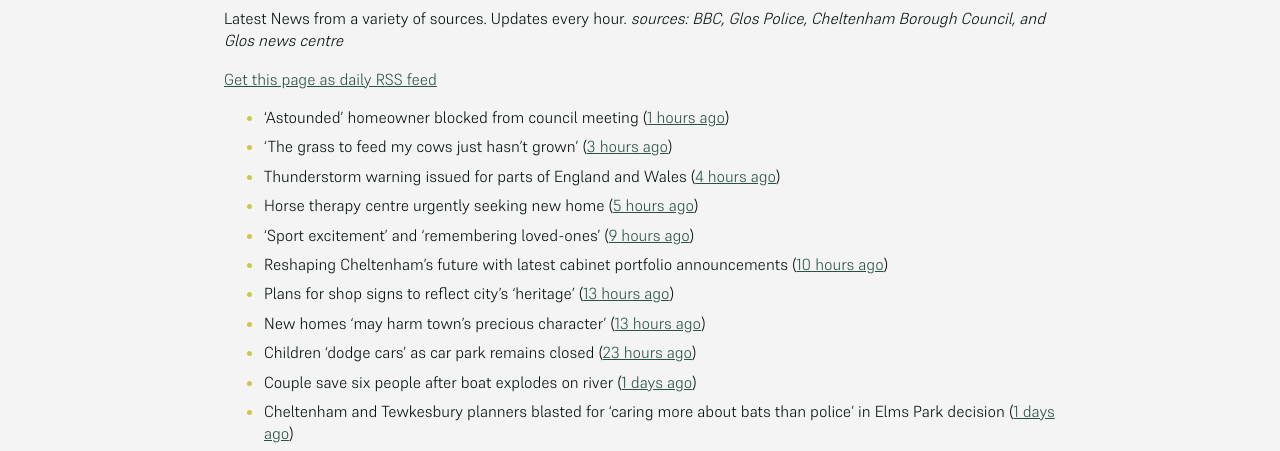
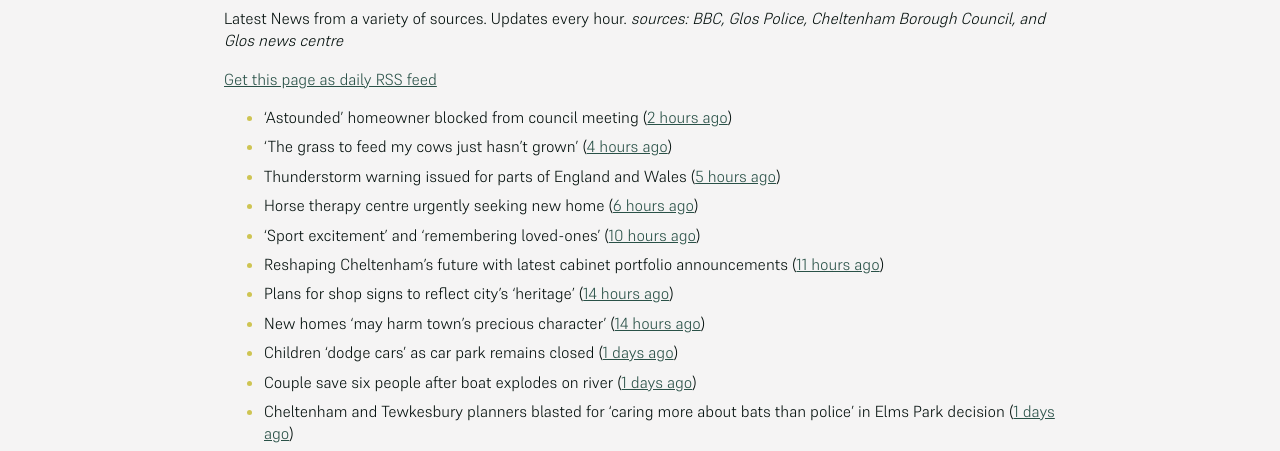
Before and after one commit to mat-0/cheltenham-open-data, a Jekyll site: the page built from _pages/news.md, in a window 1280 px wide. Shown: the part 266-717 px from the top of the page. Built offline with Jekyll 4.4.1, drawn with Linux system fonts in a browser that asks for light colours.

Commit message:
Updated 2025-06-06 19:58:02

```diff
--- a/_pages/news.md
+++ b/_pages/news.md
@@ -12,15 +12,15 @@ _sources: BBC, Glos Police, Cheltenham Borough Council, and Glos news centre_
 [Get this page as daily RSS feed](/daily.rss)
 
 <!-- news_marker starts -->
-- 'Astounded' homeowner blocked from council meeting ([1 hours ago](https://www.bbc.com/news/articles/c5y2zdd83deo))
-- 'The grass to feed my cows just hasn't grown' ([3 hours ago](https://www.bbc.com/news/articles/cr4zp51rk9ro))
-- Thunderstorm warning issued for parts of England and Wales ([4 hours ago](https://www.bbc.com/news/articles/cq851x1y9eqo))
-- Horse therapy centre urgently seeking new home ([5 hours ago](https://www.bbc.com/news/articles/clyqx775r2yo))
-- 'Sport excitement' and 'remembering loved-ones' ([9 hours ago](https://www.bbc.com/news/articles/cly379zl9qwo))
-- Reshaping Cheltenham’s future with latest cabinet portfolio announcements ([10 hours ago](https://www.cheltenham.gov.uk/news/article/3018/reshaping_cheltenhams_future_with_latest_cabinet_portfolio_announcements))
-- Plans for shop signs to reflect city's 'heritage' ([13 hours ago](https://www.bbc.com/news/articles/c77153njmlko))
-- New homes 'may harm town's precious character' ([13 hours ago](https://www.bbc.com/news/articles/c5yxr023e19o))
-- Children 'dodge cars' as car park remains closed ([23 hours ago](https://www.bbc.com/news/articles/c15v3072q04o))
+- 'Astounded' homeowner blocked from council meeting ([2 hours ago](https://www.bbc.com/news/articles/c5y2zdd83deo))
+- 'The grass to feed my cows just hasn't grown' ([4 hours ago](https://www.bbc.com/news/articles/cr4zp51rk9ro))
+- Thunderstorm warning issued for parts of England and Wales ([5 hours ago](https://www.bbc.com/news/articles/cq851x1y9eqo))
+- Horse therapy centre urgently seeking new home ([6 hours ago](https://www.bbc.com/news/articles/clyqx775r2yo))
+- 'Sport excitement' and 'remembering loved-ones' ([10 hours ago](https://www.bbc.com/news/articles/cly379zl9qwo))
+- Reshaping Cheltenham’s future with latest cabinet portfolio announcements ([11 hours ago](https://www.cheltenham.gov.uk/news/article/3018/reshaping_cheltenhams_future_with_latest_cabinet_portfolio_announcements))
+- Plans for shop signs to reflect city's 'heritage' ([14 hours ago](https://www.bbc.com/news/articles/c77153njmlko))
+- New homes 'may harm town's precious character' ([14 hours ago](https://www.bbc.com/news/articles/c5yxr023e19o))
+- Children 'dodge cars' as car park remains closed ([1 days ago](https://www.bbc.com/news/articles/c15v3072q04o))
 - Couple save six people after boat explodes on river ([1 days ago](https://www.bbc.com/news/articles/cq54p798dxlo))
 - Cheltenham and Tewkesbury planners blasted for ‘caring more about bats than police’ in Elms Park decision ([1 days ago](https://gloucesternewscentre.co.uk/cheltenham-and-tewkesbury-planners-blasted-for-caring-more-about-bats-than-police-in-elms-park-decision/))
 - Gloucestershire Constabulary supports National Police Chiefs’ Council’s 2Wheel Operation ([1 days ago](https://gloucesternewscentre.co.uk/gloucestershire-constabulary-supports-national-police-chiefs-councils-2wheel-operation/))
```
Also changed, not shown: _data/flood.json (+4 -4 lines), _pages/fix-my-street.md (+1 -1 lines), index.md (+5 -5 lines).
